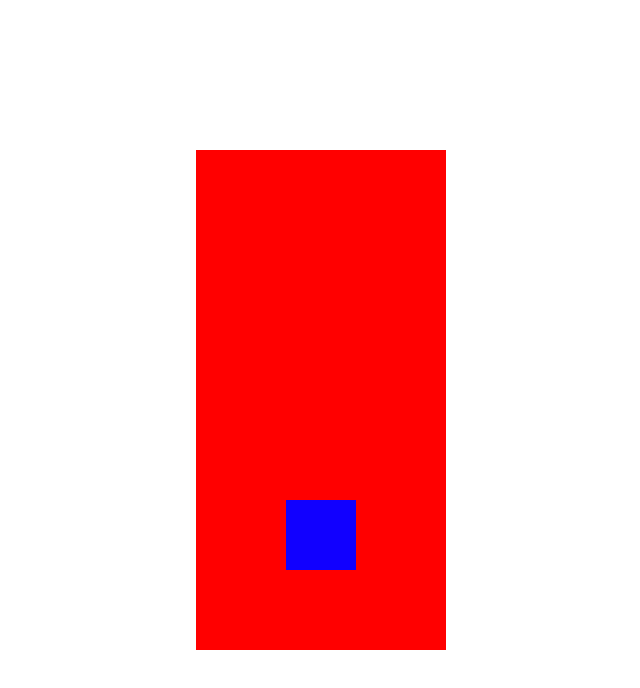
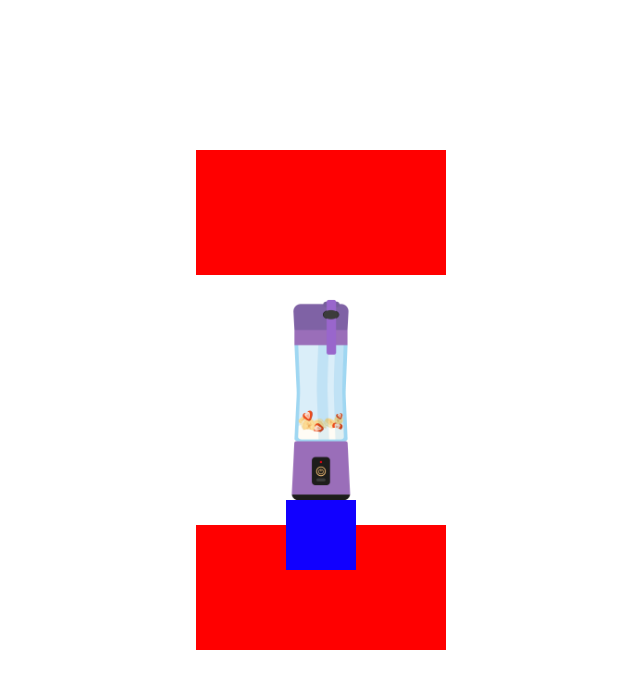
Before and after one commit to angie-0407/Licuadora-Angie, a plain HTML site: page index.html in a window 1280 px wide. Shown: the whole page, without its empty margins (319-959 px from the left). Drawn offline with Linux system fonts and the light colour scheme.

Commit message:
Imagen de licuadora apagada

```diff
--- a/script.js
+++ b/script.js
@@ -1,5 +1,6 @@
 console.log("Hola mundo desde JS");
 var estadoLicuadora = false;
+var licuadora = document.getElementById("blender");
 
 function controlarLicuadora() {
     if (estadoLicuadora == false) {
--- a/styles.css
+++ b/styles.css
@@ -12,6 +12,10 @@
     top: 50%;
     left: 50%;
     transform: translate(-50%, -50%);
+    background-image: url(../assets/licuadoraApagada.png);
+    background-size: contain;
+    background-position: center;
+    background-repeat: no-repeat;
 }
 
 .blender-button{
```
Also changed, not shown: index.html (+0 -1 lines), assets/licuadoraApagada.png (added), assets/licuadoraEncendida.gif (added).
